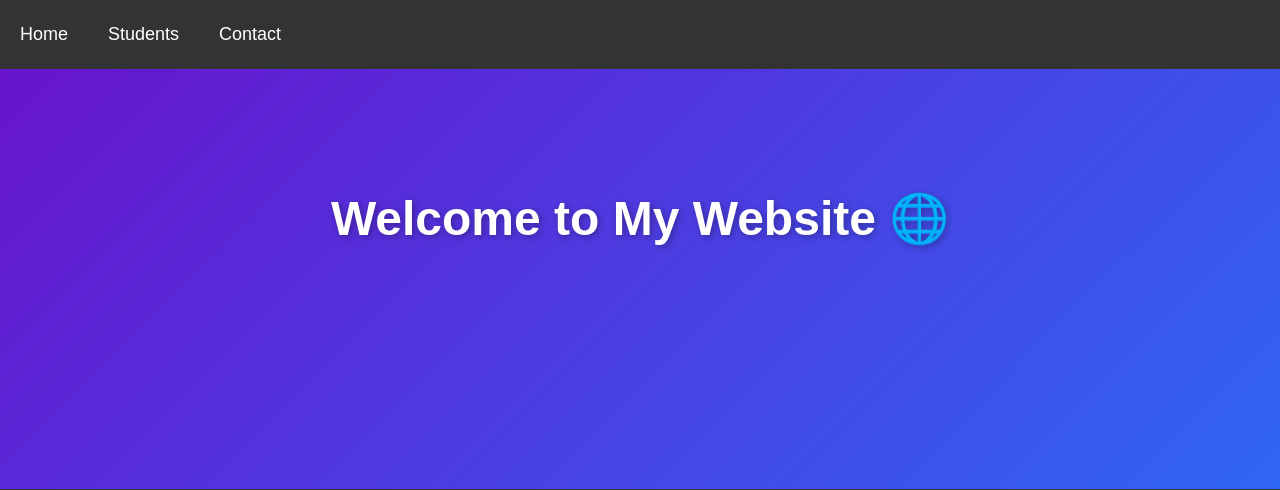
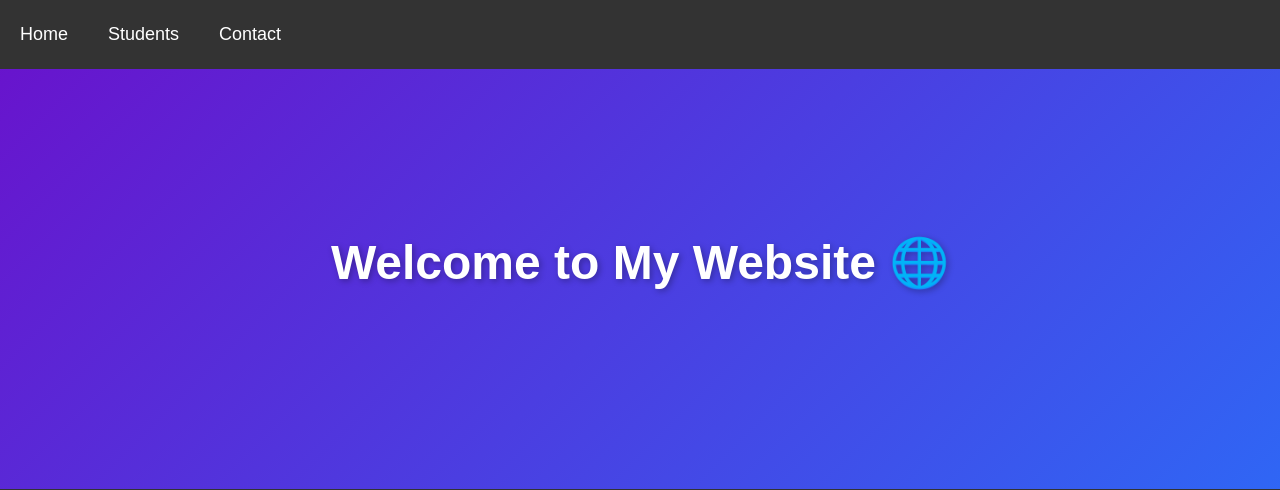
Before and after one commit to wagherohit/Students_Dashbord_EJS, a Node server app: page / in a window 1280 px wide. Shown: the top 490 px of the page. Run offline with Node 20, Linux system fonts and the light colour scheme.

Commit message:
addstyle

```diff
--- a/views/pages/home.ejs
+++ b/views/pages/home.ejs
@@ -11,7 +11,7 @@
 
   <!-- Main content wrapper -->
   <div style="flex:1; display:flex; justify-content:center; align-items:center; text-align:center;">
-    <h1 style="font-size:48px; text-shadow:2px 2px 6px rgba(0,0,0,0.3);">
+    <h1 style="font-size:48px; text-shadow:2px 2px 6px rgba(0,0,0,0.3); margin-top: 120px;">
       Welcome to My Website 🌐
     </h1>
   </div>
```
